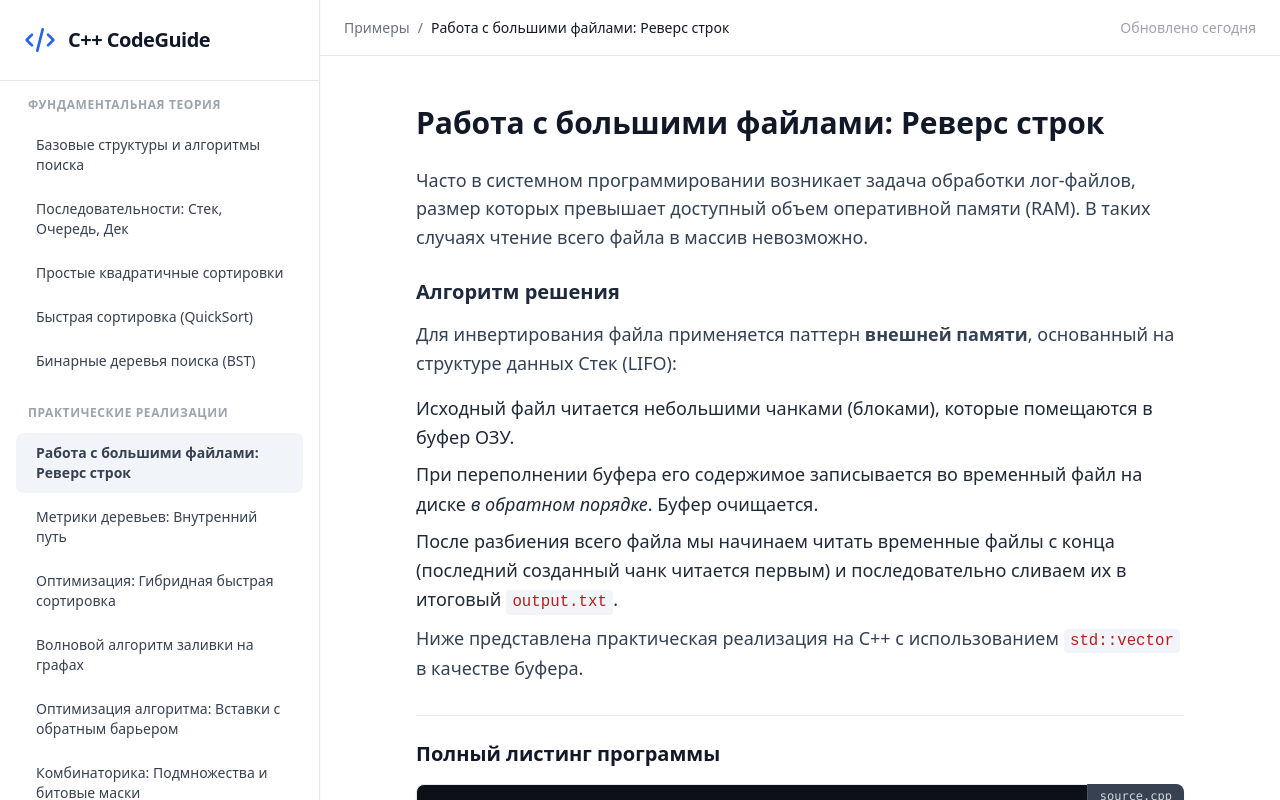
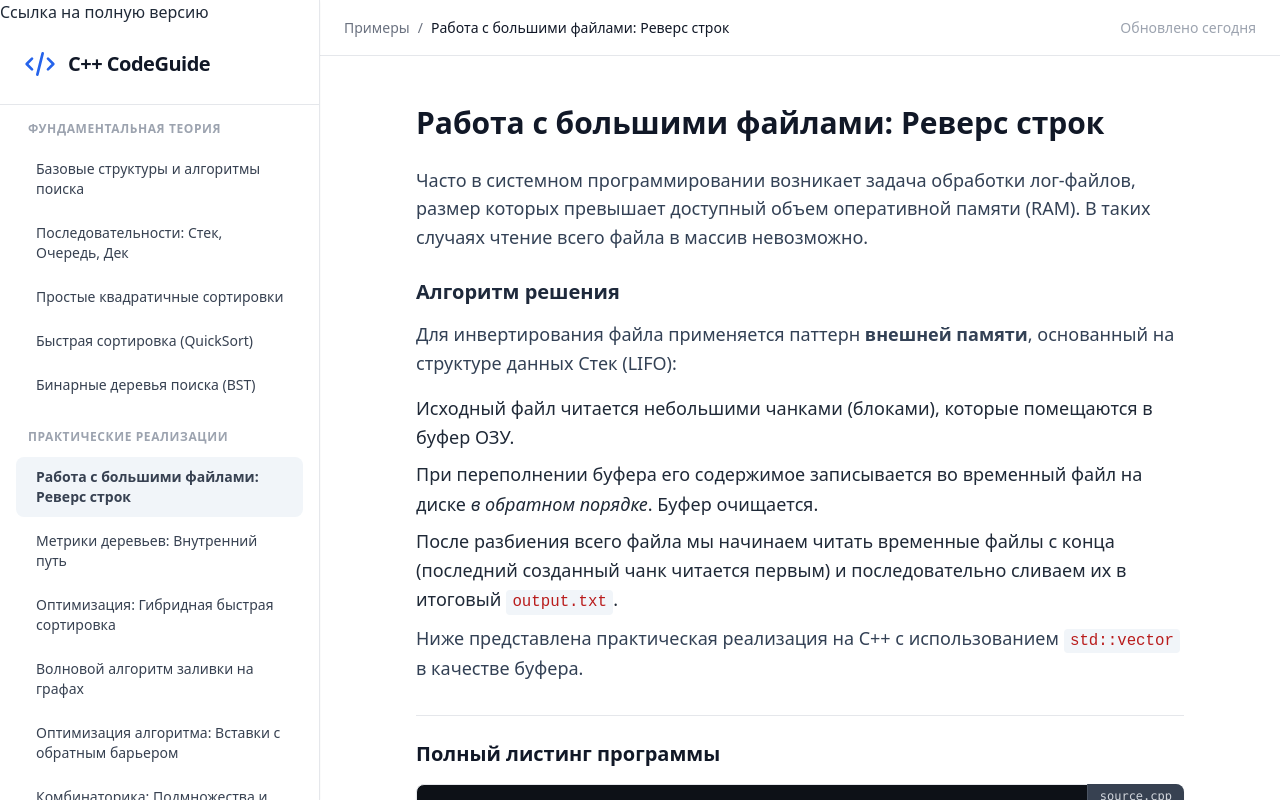
Before and after one commit to Nominante1/AlgoWiki, a plain HTML site: page index.html in a window 1280 px wide. Drawn offline with nearby package versions, Linux system fonts and the light colour scheme.

Commit message:
Add link to big version

```diff
--- a/index.html
+++ b/index.html
@@ -41,9 +41,9 @@
     </style>
 </head>
 <body class="bg-gray-50 text-gray-800 font-sans antialiased h-screen flex overflow-hidden">
-
     <!-- Боковая панель -->
     <aside class="w-80 bg-white border-r border-gray-200 flex flex-col h-full shadow-sm z-10 hidden md:flex">
+        <div><a href="algowiki.html">Ссылка на полную версию</a> </div>
         <div class="p-6 border-b border-gray-200 flex items-center gap-3">
             <svg class="w-8 h-8 text-blue-600" fill="none" stroke="currentColor" viewBox="0 0 24 24"><path stroke-linecap="round" stroke-linejoin="round" stroke-width="2" d="M10 20l4-16m4 4l4 4-4 4M6 16l-4-4 4-4"></path></svg>
             <h1 class="text-xl font-bold text-gray-900 tracking-tight">C++ CodeGuide</h1>
```
